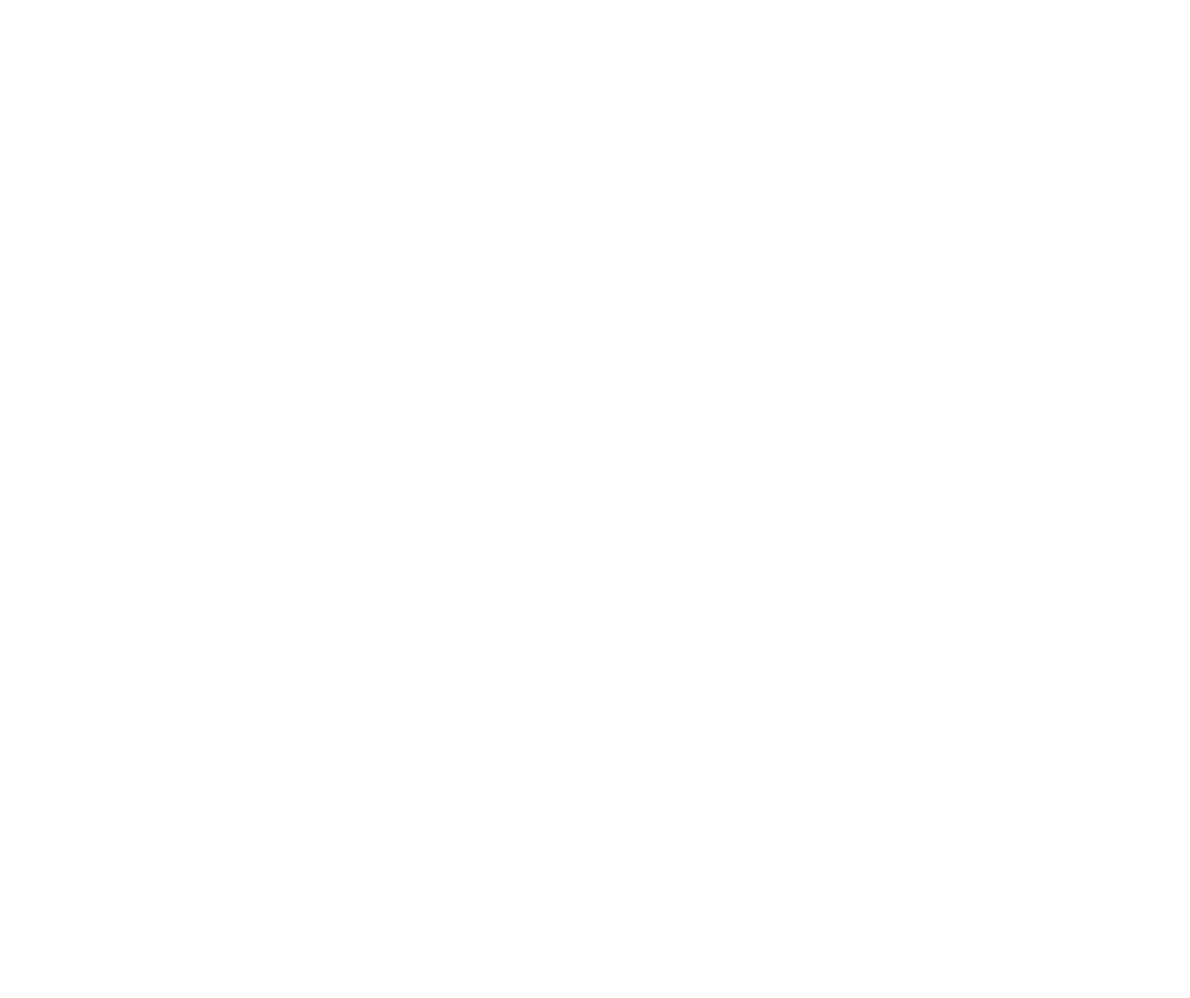
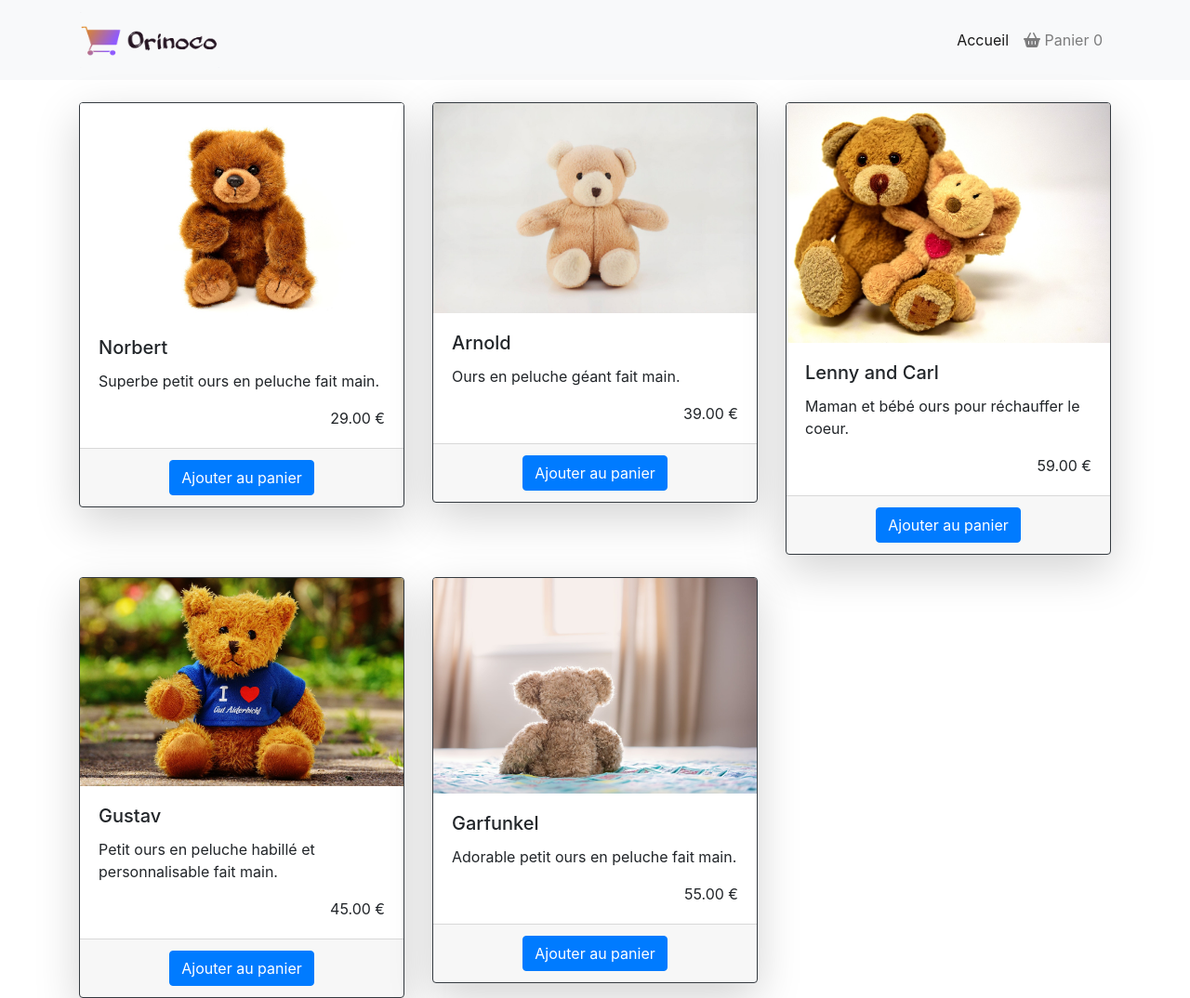
Before and after one commit to AxelCOCHELIN/Orinoco, a website: page index.html in a window 1280 px wide. Shown: the whole page at 93% size. Before the commit the page ends 800 px from the top, so only its background shows below. Drawn offline with nearby package versions, Linux system fonts and the light colour scheme.

Commit message:
initialisation panier sur page principale

```diff
--- a/cart.html
+++ b/cart.html
@@ -0,0 +1,73 @@
+<!DOCTYPE html>
+<html lang="fr">
+  <head>
+    <meta charset="UTF-8" />
+    <meta name="viewport" content="width=device-width, initial-scale=1.0" />
+    <script
+      src="https://kit.fontawesome.com/dd2f274891.js"
+      crossorigin="anonymous"
+    ></script>
+    <link rel="stylesheet" href="css/style.css" />
+    <script src="main.js" async></script>
+    <title>Orinoco - Oriplush</title>
+  </head>
+  <body>
+    <!--Header-->
+    <header class="bg-light">
+      <div class="container">
+        <div class="row">
+          <nav class="col navbar navbar-expand-lg navbar-light">
+            <a class="navbar-brand" href="index.html">
+              <img
+                src="images/logo.orinoco.png"
+                width="150"
+                height="60"
+                alt="Site logo"
+            /></a>
+            <button
+              class="navbar-toggler"
+              type="button"
+              data-toggle="collapse"
+              data-target="#navbarContent"
+              aria-controls="navbarSupportedContent"
+              aria-expanded="false"
+              aria-label="Toggle navigation"
+            >
+              <span class="navbar-toggler-icon"></span>
+            </button>
+            <div id="navbarContent" class="collapse navbar-collapse">
+              <ul class="navbar-nav">
+                <li class="nav-item active">
+                  <a class="nav-link" href="index.html">Accueil</a>
+                </li>
+                <li class="nav-item cart">
+                  <a class="nav-link" href="cart.html">
+                    <i class="fas fa-shopping-basket"></i> Panier <span>0</span>
+                  </a>
+                </li>
+              </ul>
+            </div>
+          </nav>
+        </div>
+      </div>
+    </header>
+    <!--Main, liste du panier-->
+
+    <!-- jQuery first, then Popper.js, then Bootstrap JS -->
+    <script
+      src="https://code.jquery.com/jquery-3.4.1.slim.min.js"
+      integrity="sha384-J6qa4849blE2+poT4WnyKhv5vZF5SrPo0iEjwBvKU7imGFAV0wwj1yYfoRSJoZ+n"
+      crossorigin="anonymous"
+    ></script>
+    <script
+      src="https://cdn.jsdelivr.net/npm/popper.js@1.16.0/dist/umd/popper.min.js"
+      integrity="sha384-Q6E9RHvbIyZFJoft+2mJbHaEWldlvI9IOYy5n3zV9zzTtmI3UksdQRVvoxMfooAo"
+      crossorigin="anonymous"
+    ></script>
+    <script
+      src="https://stackpath.bootstrapcdn.com/bootstrap/4.4.1/js/bootstrap.min.js"
+      integrity="sha384-wfSDF2E50Y2D1uUdj0O3uMBJnjuUD4Ih7YwaYd1iqfktj0Uod8GCExl3Og8ifwB6"
+      crossorigin="anonymous"
+    ></script>
+  </body>
+</html>
--- a/index.html
+++ b/index.html
@@ -0,0 +1,181 @@
+<!DOCTYPE html>
+<html lang="fr">
+  <head>
+    <meta charset="UTF-8" />
+    <meta name="viewport" content="width=device-width, initial-scale=1.0" />
+    <script
+      src="https://kit.fontawesome.com/dd2f274891.js"
+      crossorigin="anonymous"
+    ></script>
+    <link rel="stylesheet" href="css/style.css" />
+    <script src="main.js" async></script>
+    <title>Orinoco - Oriplush</title>
+  </head>
+  <body>
+    <!--Header-->
+    <header class="bg-light">
+      <div class="container">
+        <div class="row">
+          <nav class="col navbar navbar-expand-lg navbar-light">
+            <a class="navbar-brand" href="index.html">
+              <img
+                src="images/logo.orinoco.png"
+                width="150"
+                height="60"
+                alt="Site logo"
+            /></a>
+            <button
+              class="navbar-toggler"
+              type="button"
+              data-toggle="collapse"
+              data-target="#navbarContent"
+              aria-controls="navbarSupportedContent"
+              aria-expanded="false"
+              aria-label="Toggle navigation"
+            >
+              <span class="navbar-toggler-icon"></span>
+            </button>
+            <div id="navbarContent" class="collapse navbar-collapse">
+              <ul class="navbar-nav">
+                <li class="nav-item active">
+                  <a class="nav-link" href="index.html">Accueil</a>
+                </li>
+                <li class="nav-item cart">
+                  <a class="nav-link" href="cart.html">
+                    <i class="fas fa-shopping-basket"></i> Panier <span>0</span>
+                  </a>
+                </li>
+              </ul>
+            </div>
+          </nav>
+        </div>
+      </div>
+    </header>
+    <!--Main, liste des produits-->
+    <main class="container">
+      <div class="row">
+        <div class="col-12 col-lg-4">
+          <div class="card my-4 mb-lg-0 border-dark shadow-lg">
+            <img
+              class="card-img-top"
+              src="images/teddy_1.jpg"
+              alt="photo peluche ours"
+            />
+            <div class="card-body">
+              <h5 class="card-title">Norbert</h5>
+              <p class="card-text">
+                Superbe petit ours en peluche fait main.
+              </p>
+              <p class="card-text text-right">29.00 €</p>
+            </div>
+            <div class="card-footer text-center">
+              <a href="#" class="btn btn-primary add-to-cart"
+                >Ajouter au panier</a
+              >
+            </div>
+          </div>
+        </div>
+        <div class="col-12 col-lg-4">
+          <div class="card my-4 mb-lg-0 border-dark shadow-lg">
+            <img
+              class="card-img-top"
+              src="images/teddy_2.jpg"
+              alt="photo peluche ours"
+            />
+            <div class="card-body">
+              <h5 class="card-title">Arnold</h5>
+              <p class="card-text">
+                Ours en peluche géant fait main.
+              </p>
+              <p class="card-text text-right">39.00 €</p>
+            </div>
+            <div class="card-footer text-center">
+              <a href="#" class="btn btn-primary add-to-cart"
+                >Ajouter au panier</a
+              >
+            </div>
+          </div>
+        </div>
+        <div class="col-12 col-lg-4">
+          <div class="card my-4 mb-lg-0 border-dark shadow-lg">
+            <img
+              class="card-img-top"
+              src="images/teddy_3.jpg"
+              alt="photo peluche ours"
+            />
+            <div class="card-body">
+              <h5 class="card-title">Lenny and Carl</h5>
+              <p class="card-text">
+                Maman et bébé ours pour réchauffer le coeur.
+              </p>
+              <p class="card-text text-right">59.00 €</p>
+            </div>
+            <div class="card-footer text-center">
+              <a href="#" class="btn btn-primary add-to-cart"
+                >Ajouter au panier</a
+              >
+            </div>
+          </div>
+        </div>
+        <div class="col-12 col-lg-4">
+          <div class="card my-4 mb-lg-0 border-dark shadow-lg">
+            <img
+              class="card-img-top"
+              src="images/teddy_4.jpg"
+              alt="photo peluche ours"
+            />
+            <div class="card-body">
+              <h5 class="card-title">Gustav</h5>
+              <p class="card-text">
+                Petit ours en peluche habillé et personnalisable fait main.
+              </p>
+              <p class="card-text text-right">45.00 €</p>
+            </div>
+            <div class="card-footer text-center">
+              <a href="#" class="btn btn-primary add-to-cart"
+                >Ajouter au panier</a
+              >
+            </div>
+          </div>
+        </div>
+        <div class="col-12 col-lg-4">
+          <div class="card my-4 mb-lg-0 border-dark shadow-lg">
+            <img
+              class="card-img-top"
+              src="images/teddy_5.jpg"
+              alt="photo peluche ours"
+            />
+            <div class="card-body">
+              <h5 class="card-title">Garfunkel</h5>
+              <p class="card-text">
+                Adorable petit ours en peluche fait main.
+              </p>
+              <p class="card-text text-right">55.00 €</p>
+            </div>
+            <div class="card-footer text-center">
+              <a href="#" class="btn btn-primary add-to-cart"
+                >Ajouter au panier</a
+              >
+            </div>
+          </div>
+        </div>
+      </div>
+    </main>
+    <!-- jQuery first, then Popper.js, then Bootstrap JS -->
+    <script
+      src="https://code.jquery.com/jquery-3.4.1.slim.min.js"
+      integrity="sha384-J6qa4849blE2+poT4WnyKhv5vZF5SrPo0iEjwBvKU7imGFAV0wwj1yYfoRSJoZ+n"
+      crossorigin="anonymous"
+    ></script>
+    <script
+      src="https://cdn.jsdelivr.net/npm/popper.js@1.16.0/dist/umd/popper.min.js"
+      integrity="sha384-Q6E9RHvbIyZFJoft+2mJbHaEWldlvI9IOYy5n3zV9zzTtmI3UksdQRVvoxMfooAo"
+      crossorigin="anonymous"
+    ></script>
+    <script
+      src="https://stackpath.bootstrapcdn.com/bootstrap/4.4.1/js/bootstrap.min.js"
+      integrity="sha384-wfSDF2E50Y2D1uUdj0O3uMBJnjuUD4Ih7YwaYd1iqfktj0Uod8GCExl3Og8ifwB6"
+      crossorigin="anonymous"
+    ></script>
+  </body>
+</html>
--- a/main.js
+++ b/main.js
@@ -0,0 +1,122 @@
+let carts = document.querySelectorAll(".add-to-cart");
+
+class Bear {
+  constructor(colors, _id, name, price, imageUrl, description, inCart) {
+    this.colors = colors;
+    this._id = _id;
+    this.name = name;
+    this.price = price;
+    this.imageUrl = imageUrl;
+    this.description = description;
+    this.inCart = inCart;
+  }
+}
+
+let norbert = new Bear(
+  ["Tan", "Chocolate", "Black", "White"],
+  "5be9c8541c9d440000665243",
+  "Norbert",
+  2900,
+  "http://localhost:3000/images/teddy_1.jpg",
+  "Lorem ipsum dolor sit amet, consectetur adipisicing elit, sed do eiusmod tempor incididunt ut labore et dolore magna aliqua.",
+  0
+);
+let arnold = new Bear(
+  ["Pale brown", "Dark brown", "White"],
+  "5beaa8bf1c9d440000a57d94",
+  "Arnold",
+  3900,
+  "http://localhost:3000/images/teddy_2.jpg",
+  "Lorem ipsum dolor sit amet, consectetur adipisicing elit, sed do eiusmod tempor incididunt ut labore et dolore magna aliqua.",
+  0
+);
+let lennyAndCarl = new Bear(
+  ["Brown"],
+  "5beaaa8f1c9d440000a57d95",
+  "Lenny and Carl",
+  5900,
+  "http://localhost:3000/images/teddy_3.jpg",
+  "Lorem ipsum dolor sit amet, consectetur adipisicing elit, sed do eiusmod tempor incididunt ut labore et dolore magna aliqua.",
+  0
+);
+let gustav = new Bear(
+  ["Brown", "Blue", "Pink"],
+  "5beaabe91c9d440000a57d96",
+  "Gustav",
+  4500,
+  "http://localhost:3000/images/teddy_4.jpg",
+  "Lorem ipsum dolor sit amet, consectetur adipisicing elit, sed do eiusmod tempor incididunt ut labore et dolore magna aliqua.",
+  0
+);
+let garfunkel = new Bear(
+  ["Beige", "Tan", "Chocolate"],
+  "5beaacd41c9d440000a57d97",
+  "Garfunkel",
+  5500,
+  "http://localhost:3000/images/teddy_5.jpg",
+  "Lorem ipsum dolor sit amet, consectetur adipisicing elit, sed do eiusmod tempor incididunt ut labore et dolore magna aliqua.",
+  0
+);
+
+let products = [norbert, arnold, lennyAndCarl, gustav, garfunkel];
+
+for (let i = 0; i < carts.length; i++) {
+  carts[i].addEventListener("click", () => {
+    cartsNumbers(products[i]);
+    totalCost(products[i]);
+  });
+}
+
+function onLoadCartNumbers() {
+  let productNumbers = localStorage.getItem("cartsNumbers");
+  if (productNumbers) {
+    document.querySelector(".cart span").textContent = productNumbers;
+  }
+}
+
+function cartsNumbers(product) {
+  let productNumbers = localStorage.getItem("cartsNumbers");
+  productNumbers = parseInt(productNumbers);
+  if (productNumbers) {
+    localStorage.setItem("cartsNumbers", productNumbers + 1);
+    document.querySelector(".cart span").textContent = productNumbers + 1;
+  } else {
+    localStorage.setItem("cartsNumbers", 1);
+    document.querySelector(".cart span").textContent = 1;
+  }
+  setItems(product);
+}
+
+function setItems(product) {
+  let cartItems = localStorage.getItem("productsInCart");
+  cartItems = JSON.parse(cartItems);
+  if (cartItems != null) {
+    if (cartItems[product.name] == undefined) {
+      cartItems = {
+        ...cartItems,
+        [product.name]: product,
+      };
+    }
+    cartItems[product.name].inCart += 1;
+  } else {
+    product.inCart = 1;
+    cartItems = {
+      [product.name]: product,
+    };
+  }
+  localStorage.setItem("productsInCart", JSON.stringify(cartItems));
+}
+
+function totalCost(product) {
+  //console.log("teh price is", product.price / 100);
+  let cartCost = localStorage.getItem("totalCost");
+
+  if (cartCost != null) {
+    cartCost = parseInt(cartCost);
+    localStorage.setItem("totalCost", cartCost + product.price / 100);
+  } else {
+    localStorage.setItem("totalCost", product.price / 100);
+  }
+}
+
+onLoadCartNumbers();
--- /dev/null
+++ b/scss/layout/_index.scss
@@ -0,0 +1,4 @@
+#navbarContent {
+  display: flex;
+  justify-content: flex-end;
+}
--- a/scss/style.scss
+++ b/scss/style.scss
@@ -1 +1,2 @@
 @import "../node_modules/bootstrap/scss/bootstrap.scss";
+@import "layout/index";
```
Also changed, not shown: css/style.css, images/logo.orinoco.png (added), images/oak_1.jpg (deleted), images/oak_2.jpg (deleted), images/oak_3.jpg (deleted), images/oak_4.jpg (deleted), images/vcam_1.jpg (deleted), images/vcam_2.jpg (deleted), images/vcam_3.jpg (deleted), images/vcam_4.jpg (deleted), images/vcam_5.jpg (deleted), 2 other files.
